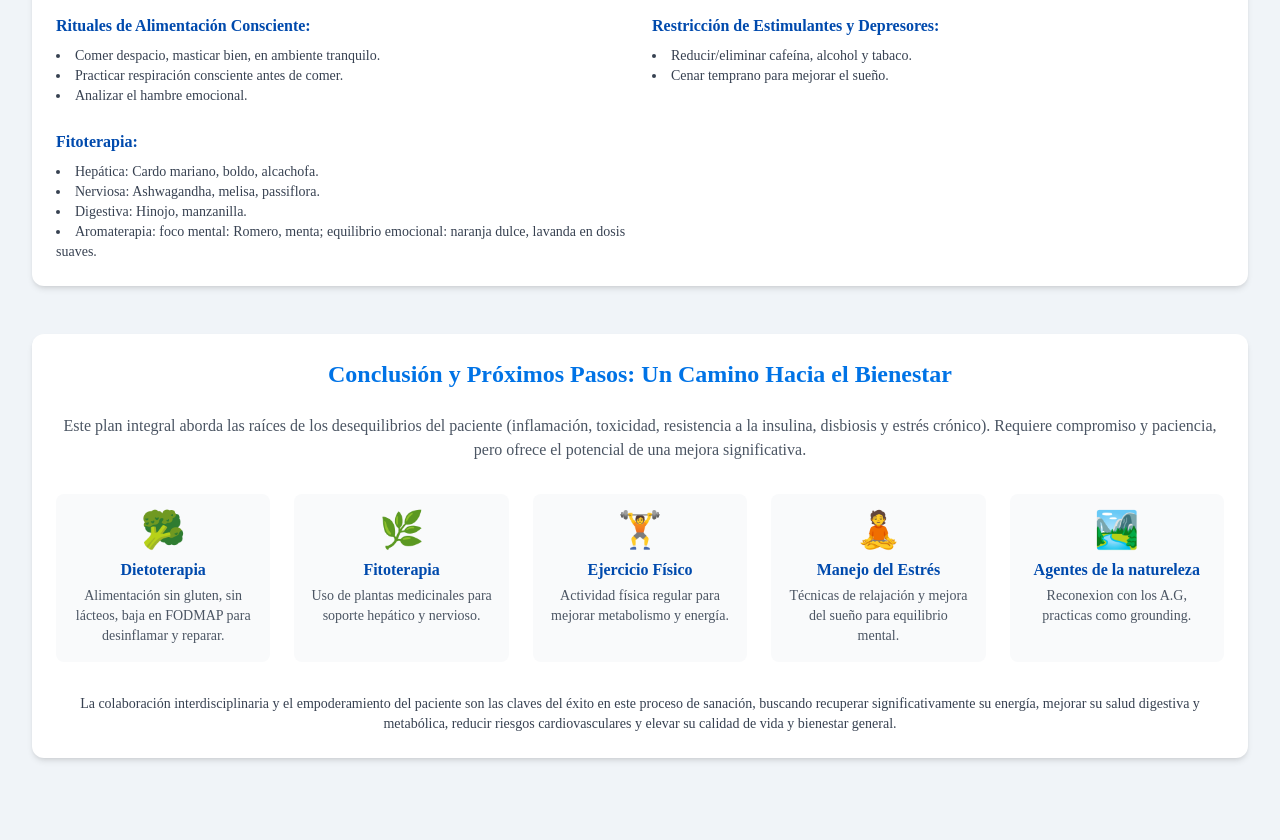
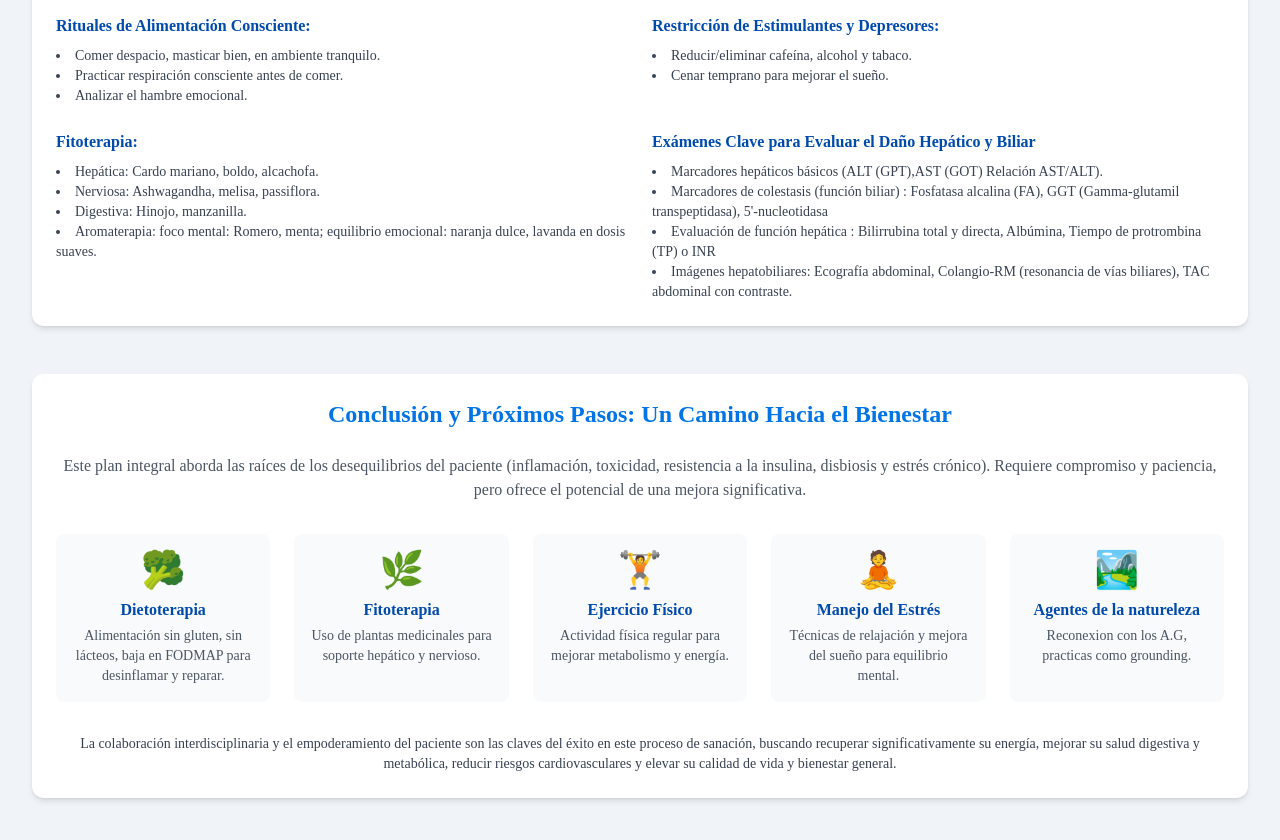
Before and after one commit to DANNII989/Infografia, a plain HTML site: page index.html in a window 1280 px wide. Shown: the part 8420-9260 px from the top of the page. Drawn offline with nearby package versions, Linux system fonts and the light colour scheme.

Commit message:
Update index.html

```diff
--- a/index.html
+++ b/index.html
@@ -515,6 +515,15 @@ Una Banda Nerviosa Autónoma (BNA) contraída refleja tensión en el sistema ner
                                     equilibrio emocional: naranja dulce, lavanda en dosis suaves.</li>
                             </ul>
                         </div>
+                         <div>
+                            <h4 class="font-bold text-[#004AAD] mb-2">Exámenes Clave para Evaluar el Daño Hepático y Biliar</h4>
+                            <ul class="list-disc list-inside text-gray-700 text-sm">
+                                <li>Marcadores hepáticos básicos (ALT (GPT),AST (GOT) Relación AST/ALT).</li>
+                                <li>Marcadores de colestasis (función biliar) : Fosfatasa alcalina (FA), GGT (Gamma-glutamil transpeptidasa), 5'-nucleotidasa</li>
+                                <li>Evaluación de función hepática : Bilirrubina total y directa, Albúmina, Tiempo de protrombina (TP) o INR</li>
+                                <li>Imágenes hepatobiliares: Ecografía abdominal, Colangio-RM (resonancia de vías biliares), TAC abdominal con contraste.</li>
+                            </ul>
+                        </div
                     </div>
                 </div>
             </section>
```
